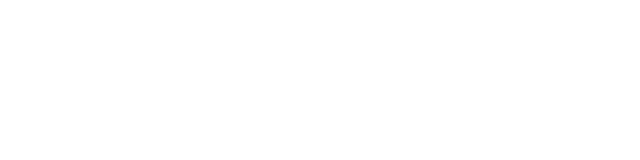
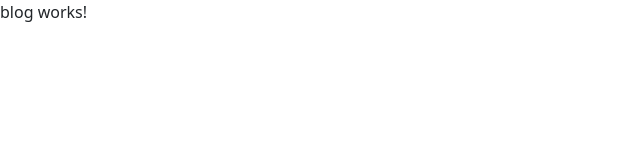
Before and after one commit to Franchutech/P1_ANGULAR_BLOGGING, an Angular app: page / in a window 1280 px wide. Shown: the top 160 px of the page, without its empty margins (0-640 px from the left). Built offline with nearby package versions, Linux system fonts and the light colour scheme.

Commit message:
Criterio1: Creación de Componente y vinculación con app.ts

```diff
--- a/src/app/app.html
+++ b/src/app/app.html
@@ -0,0 +1 @@
+<app-blog></app-blog>
--- a/src/app/app.ts
+++ b/src/app/app.ts
@@ -1,8 +1,9 @@
 import { Component, signal } from '@angular/core';
 import { RouterOutlet } from '@angular/router';
+import { Blog } from './components/blog/blog';
 
 @Component({
-  imports: [],
+  imports: [Blog],
   selector: 'app-root',
   styleUrl: './app.css',
   templateUrl: './app.html',
--- /dev/null
+++ b/src/app/components/blog/blog.html
@@ -0,0 +1 @@
+<p>blog works!</p>
```
Also changed, not shown: src/app/components/blog/blog.ts (added, +9 -0 lines), src/app/components/blog/blog.css (added).
